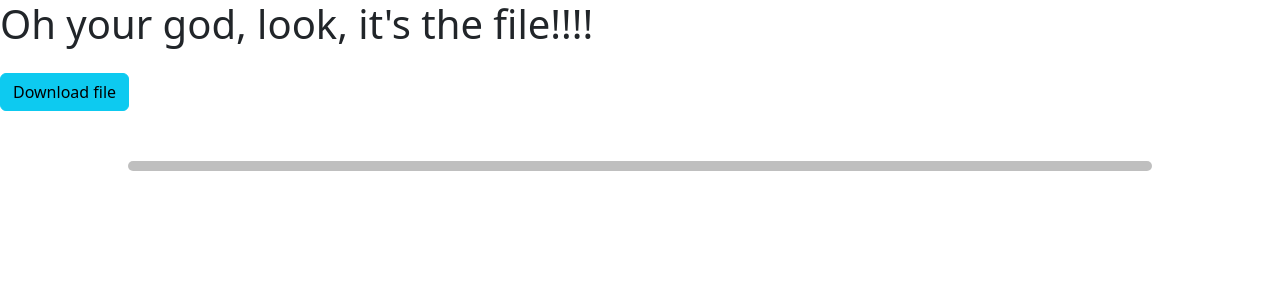
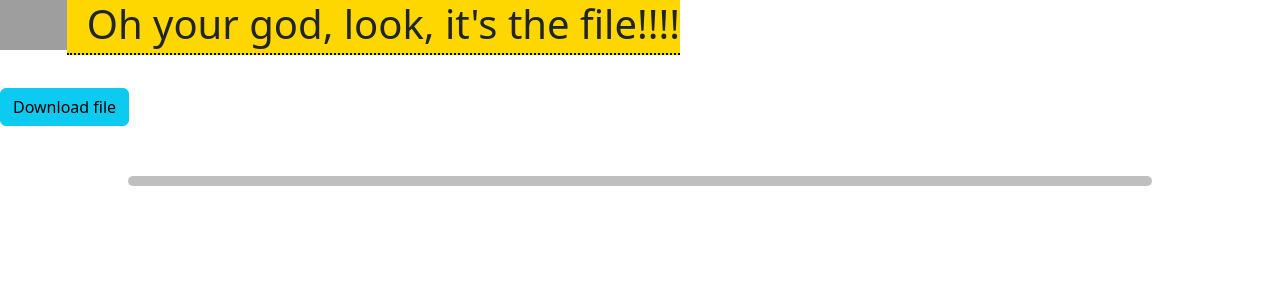
Before and after one commit to Escohen98/undoc-web, a Flask app: template templates/uploaded.html in a window 1280 px wide. Shown: the top 300 px of the page. Run offline with Flask 3, Linux system fonts and the light colour scheme; the template is opened without the code that fills it, so the values that code supplies are empty; parts of the project's set-up code (start-up, migrations or seed data) failed here and were passed over; grey boxes are pictures that could not be loaded.

Commit message:
The NLP worksgit add -A!

```diff
--- a/app.py
+++ b/app.py
@@ -2,6 +2,7 @@ from flask import Flask, render_template, request, url_for, redirect, send_from_
 from distutils.log import debug
 from fileinput import filename
 from convert import converter
+from nlp import natty
 import os
 app = Flask(__name__)
 
@@ -22,8 +23,9 @@ def uploaded():
         print("saved.")
         c = converter().run(filepath)  # Get the path of the converted text file
         lines = []  # Initialize lines
+        #Grammar tokenization & highlighting
         with open(c, 'r') as file:  # Open the converted text file
-            lines = [line.rstrip() for line in file if line.strip()]  # Read lines from the converted text file. Strips new line char
+             lines = [natty().run(line.rstrip()) for line in file if line.strip()] # Read lines from the converted text file. Strips new line char
         #converter().delFile(c)  # Delete the converted text file
         #converter().delFile(f.filename) # Deleted the original doc(x) file.
         print("filename: " + c)
--- a/static/uploaded.css
+++ b/static/uploaded.css
@@ -1,5 +1,26 @@
 main {
   margin: 25px 0;
+}
+
+header {
+  display: flex;
+  flex-direction: row;
+}
+
+h1 {
+  background-color: gold;
+  border-bottom: dotted black 2px;
+  padding-bottom: 5px;
+  padding-left: 20px;
+}
+
+img {
+  height: 50px;
+}
+
+.download-button {
+  display: inline-block;
+  margin: 30px, 30px, auto, auto;
 }
 
 .text-frame {
@@ -15,4 +36,7 @@ main {
   border-bottom: solid rgba(255,0,0,40%) 1px;
   word-wrap: break-word;
   overflow-wrap: break-word;
+  padding-left: 10px;
 }
+
+/* Language Highlighting */
--- a/templates/uploaded.html
+++ b/templates/uploaded.html
@@ -13,19 +13,18 @@ This page displays the file text and provides option to download.
 </head>
 <body>
   <header>
+    <img src="https://www.pinclipart.com/picdir/middle/35-355669_convert-hub-is-a-free-online-image-converter.png" />
     <h1>Oh your god, look, it's the file!!!!</h1>
   </header>
   <main>
-    <!-- TODO: -->
-    <a href="{{ url_for('download', filename=filename) }}">
+    <a class="download-button" href="{{ url_for('download', filename=filename) }}">
       <button type="button" class="btn btn-info">Download file</button>
     </a>
     <div class="rounded border-warning text-frame">
       {%for line in file%}
-      <pre class="line">{{line|escape}}</pre>
+      <pre class="line">{{line|safe}}</pre>
       {%endfor%}
     </div>
   </main>
-    <!-- TODO: -->
 
 </body>
```
Also changed, not shown: nlp.py (added, +43 -0 lines), README.md (added).
